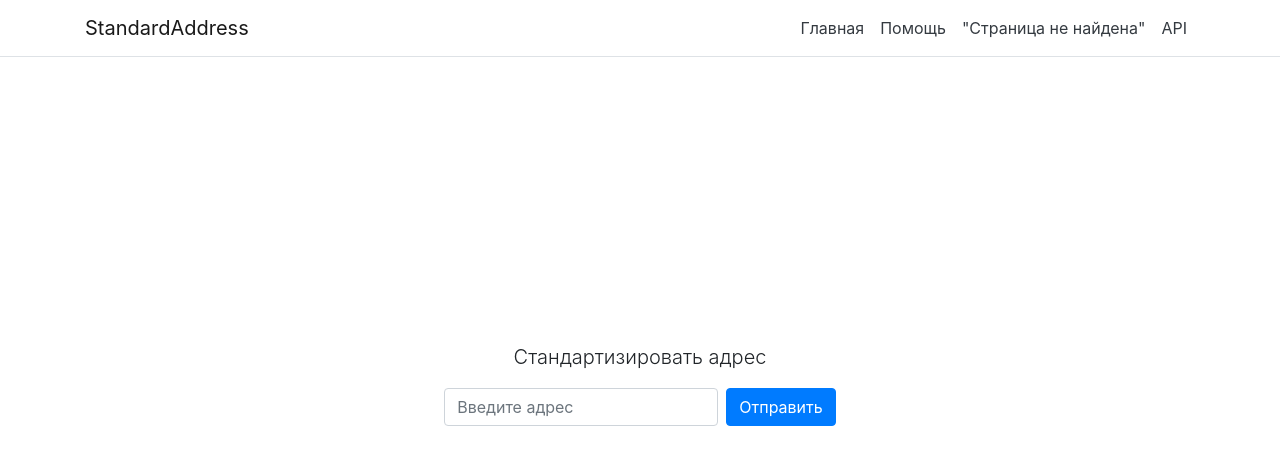
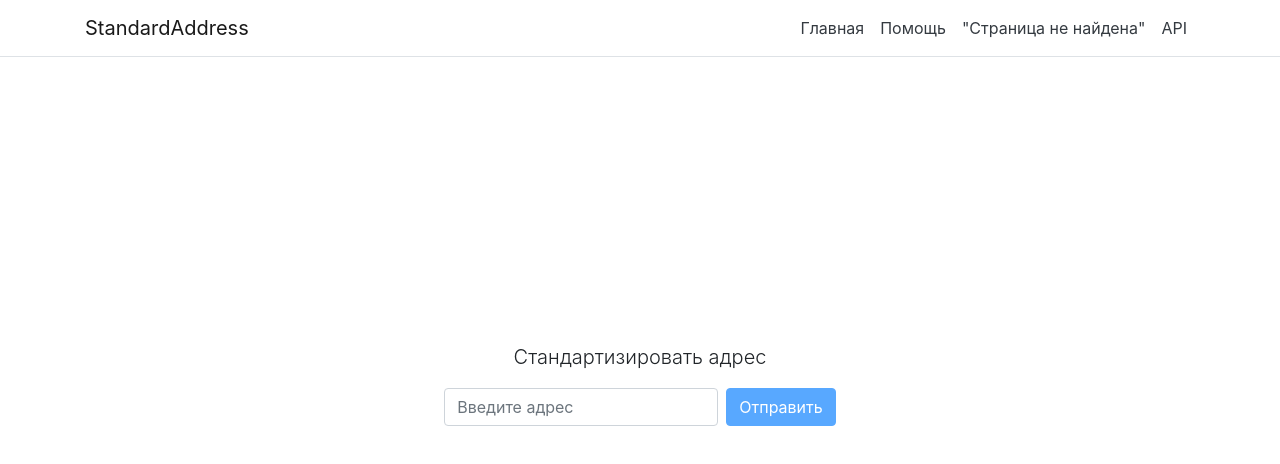
Before and after one commit to VovaGul/standard-address, an Angular app in the folder standard-address/: page / in a window 1280 px wide. Shown: the top 464 px of the page. Built offline with nearby package versions, Linux system fonts and the light colour scheme.

Commit message:
простейшая валидация на клиенте (required)

```diff
--- a/standard-address/src/app/home/home.component.html
+++ b/standard-address/src/app/home/home.component.html
@@ -1,8 +1,8 @@
 <div class="container d-flex flex-column align-items-center justify-content-center vh-100">
   <p class="lead">Cтандартизировать адрес</p>
   <div class="form-group d-flex flex-row">
-    <input type="text" class="form-control mr-2" [(ngModel)]="rowAddress" placeholder="Введите адрес" id="rowAddress" name="rowAddress"/>
-    <button class="btn btn-primary" (click)="send()">Отправить</button>
+    <input type="text" class="form-control mr-2" [(ngModel)]="rowAddress" placeholder="Введите адрес" id="rowAddress" name="rowAddress" required/>
+    <button class="btn btn-primary" (click)="send()" [disabled]="!rowAddress">Отправить</button>
   </div>
   <label class="mt-2">{{ address }}</label>
 </div>
```
